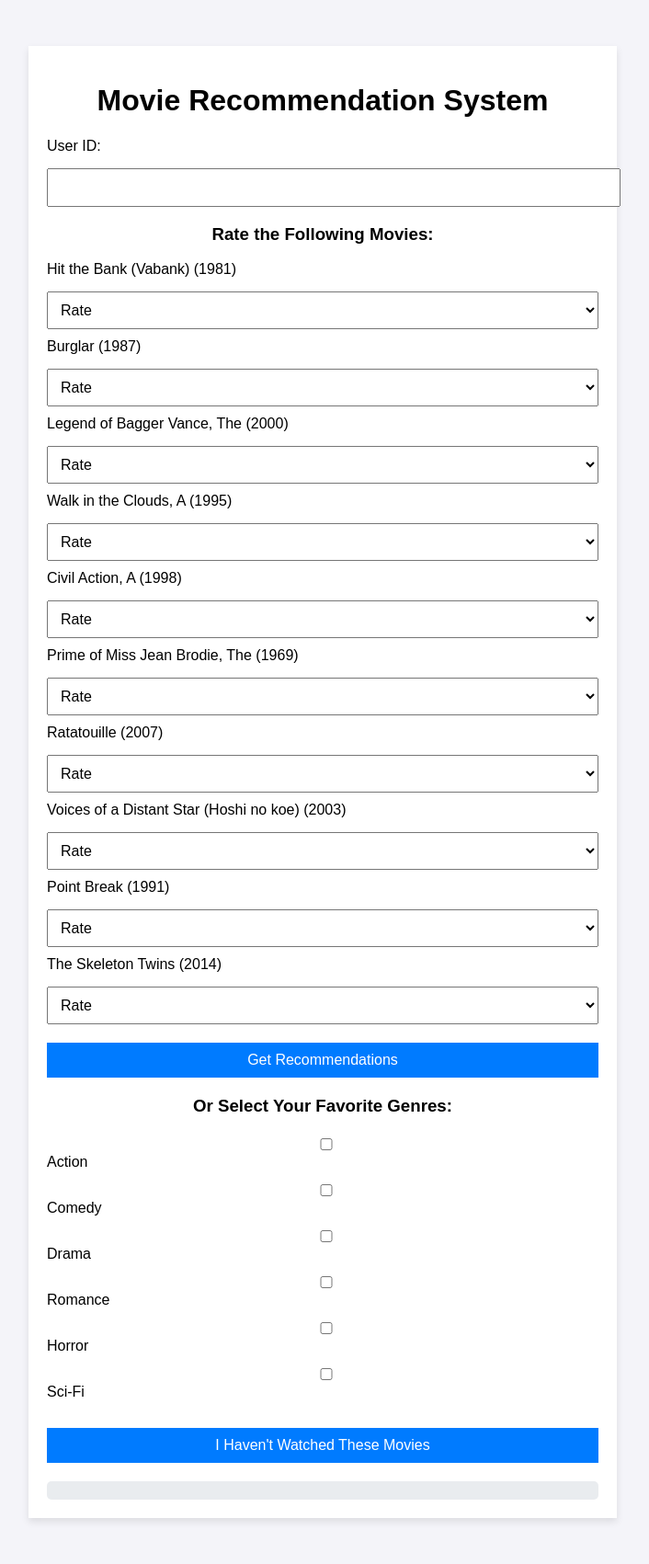
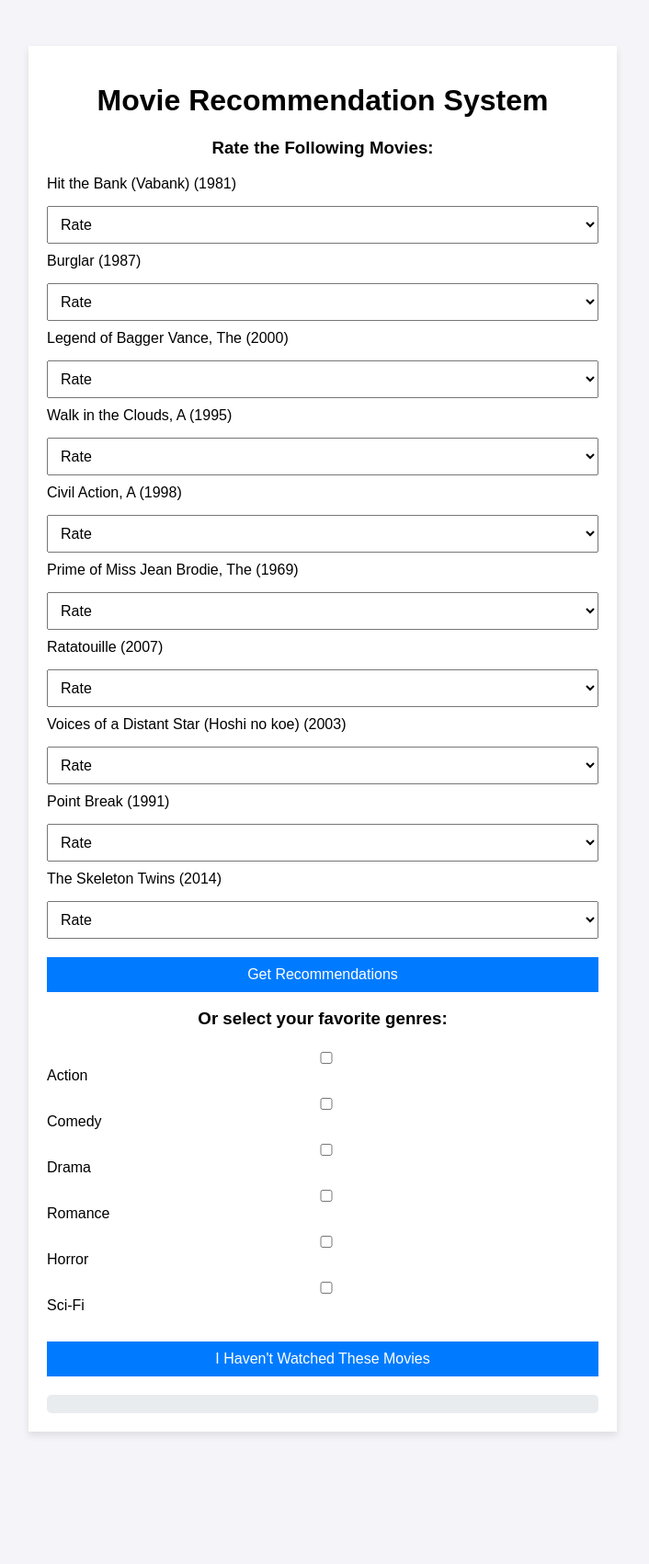
Before and after one commit to omk181-lab/CineMate, a Flask app: page / in a window 1280 px wide. Shown: the whole page at 92% size, without its empty margins (289-995 px from the left). After the commit the page ends 1561 px from the top, so only its background shows below. Run offline with Flask 3, Linux system fonts and the light colour scheme; parts of the project's set-up code (start-up, migrations or seed data) failed here and were passed over.

Commit message:
Update index.html

```diff
--- a/templates/index.html
+++ b/templates/index.html
@@ -10,9 +10,6 @@
     <div class="container">
         <h1>Movie Recommendation System</h1>
         <form id="rating-form">
-            <label for="userId">User ID:</label>
-            <input type="text" id="userId" name="userId" required>
-
             <h3>Rate the Following Movies:</h3>
             <div id="movie-list">
                 {% for movie in movies %}
@@ -33,9 +30,8 @@
             <button type="submit">Get Recommendations</button>
         </form>
 
+        <h3>Or select your favorite genres:</h3>
         <div id="genre-selection">
-            <h3>Or Select Your Favorite Genres:</h3>
-            <div>
             <label><input type="checkbox" name="genre" value="Action"> Action</label>
             <label><input type="checkbox" name="genre" value="Comedy"> Comedy</label>
             <label><input type="checkbox" name="genre" value="Drama"> Drama</label>
@@ -44,7 +40,6 @@
             <label><input type="checkbox" name="genre" value="Sci-Fi"> Sci-Fi</label>
         </div>
         <button id="no-movies" type="button">I Haven't Watched These Movies</button>
-        </div>
 
         <div id="recommendations"></div>
     </div>
```
Lines whose indentation alone changed are shown as unchanged.
